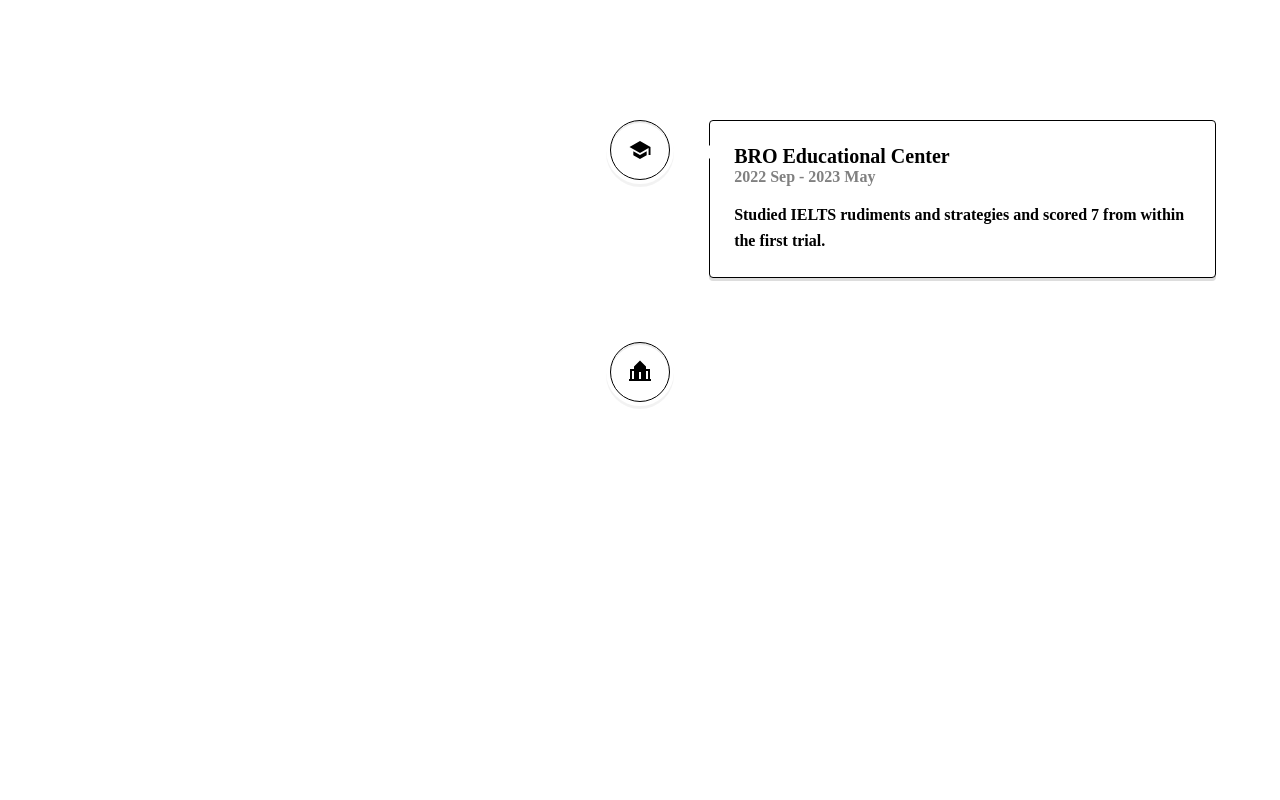
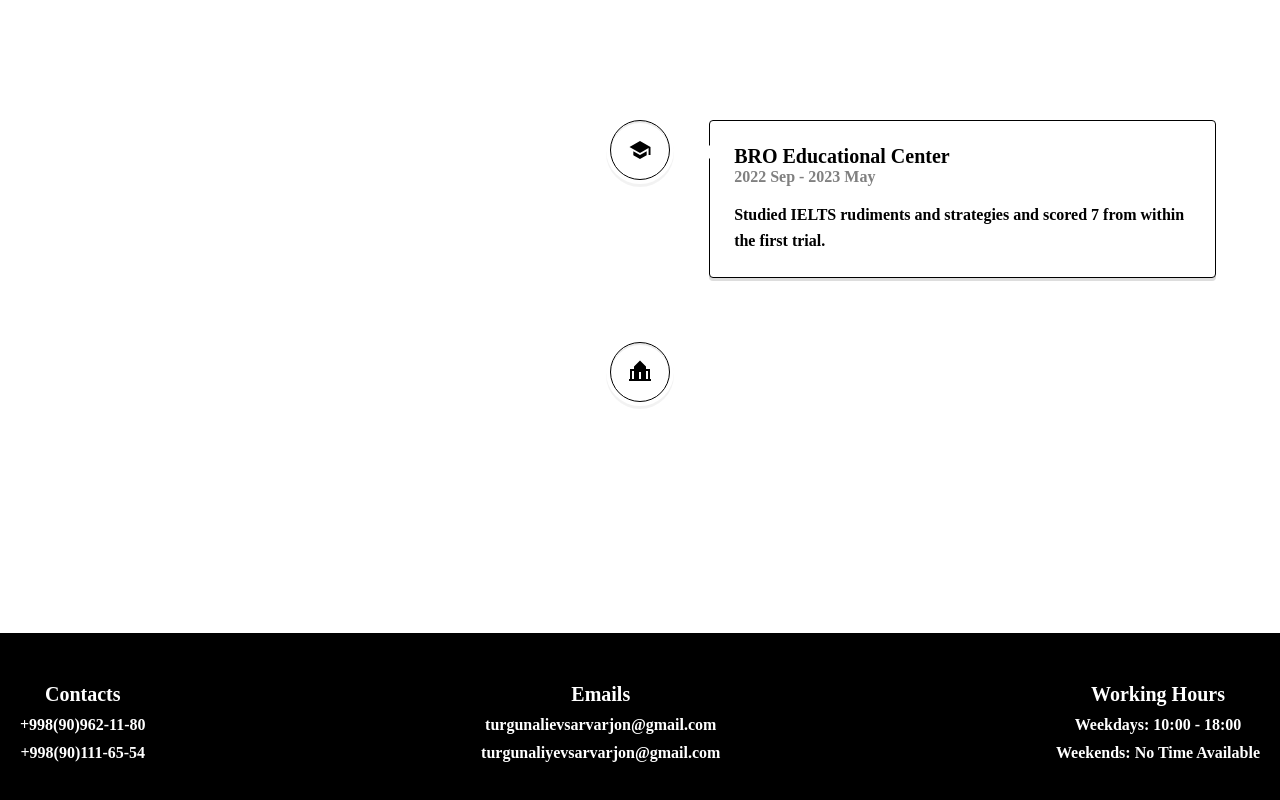
Before and after one commit to Qoqondabitta/Sarvar, a React (Vite) app: page / in a window 1280 px wide. Shown: the part 3362-4162 px from the top of the page. Before the commit the page ends 3895 px from the top, so only its background shows below. Built offline with nearby package versions, Linux system fonts and the light colour scheme.

Commit message:
footer section has been finished

```diff
--- /dev/null
+++ b/src/components/footer/Footer.jsx
@@ -0,0 +1,22 @@
+import React from "react";
+import { Container, Item, List, ListMain, Main } from "./style";
+import { foter } from "../../constants/footer";
+
+const Footer = () => {
+  return (
+    <Main className="center">
+      <Container className="space-bet">
+        {foter.map((v, i) => (
+          <List className="column-center" key={i}>
+            <ListMain>{v.m}</ListMain>
+            {v.p.map((val, i) => (
+              <Item key={i}>{val}</Item>
+            ))}
+          </List>
+        ))}
+      </Container>
+    </Main>
+  );
+};
+
+export default Footer;
--- /dev/null
+++ b/src/components/footer/style.js
@@ -0,0 +1,39 @@
+import styled from "styled-components";
+
+export const Main = styled.div`
+  margin: 0 auto;
+  background-color: black;
+  padding-block: 50px;
+  padding-inline: 20px;
+  margin-top: 100px;
+`;
+
+export const Container = styled.div`
+  max-width: 1300px;
+  width: 100%;
+
+  @media only screen and (max-width: 600px){
+    flex-direction: column;
+    gap: 50px;
+    align-items: center;
+    justify-content: center;
+    height: fit-content;
+  }
+`;
+
+export const List = styled.ul`
+  list-style-type: none;
+  gap: 10px;
+`;
+
+export const ListMain = styled.p`
+  font-size: 20px;
+  font-weight: bold;
+  color: white;
+`;
+
+export const Item = styled.li`
+  font-size: 16px;
+  font-weight: 600;
+  color: white;
+`;
--- /dev/null
+++ b/src/constants/footer.js
@@ -0,0 +1,11 @@
+export const foter = [
+  { m: "Contacts", p: ["+998(90)962-11-80", "+998(90)111-65-54"] },
+  {
+    m: "Emails",
+    p: ["turgunalievsarvarjon@gmail.com", "turgunaliyevsarvarjon@gmail.com"],
+  },
+  {
+    m: "Working Hours",
+    p: ["Weekdays: 10:00 - 18:00", "Weekends: No Time Available"],
+  },
+];
--- a/src/pages/Home.jsx
+++ b/src/pages/Home.jsx
@@ -1,11 +1,11 @@
 import React from "react";
 import Navbar from "../components/navbar/Navbar";
 import Hero from "../components/hero/Hero";
-import { Main } from "./style";
 import About from "../components/about/About";
 import Experience from "../components/experience/Experience";
 import Certificate from "../components/certificates/Certificate";
 import Education from "../components/education/Education";
+import Footer from "../components/footer/Footer";
 
 const Home = () => {
   return (
@@ -16,6 +16,7 @@
       <Experience />
       <Certificate />
       <Education />
+      <Footer />
     </>
   );
 };
```
